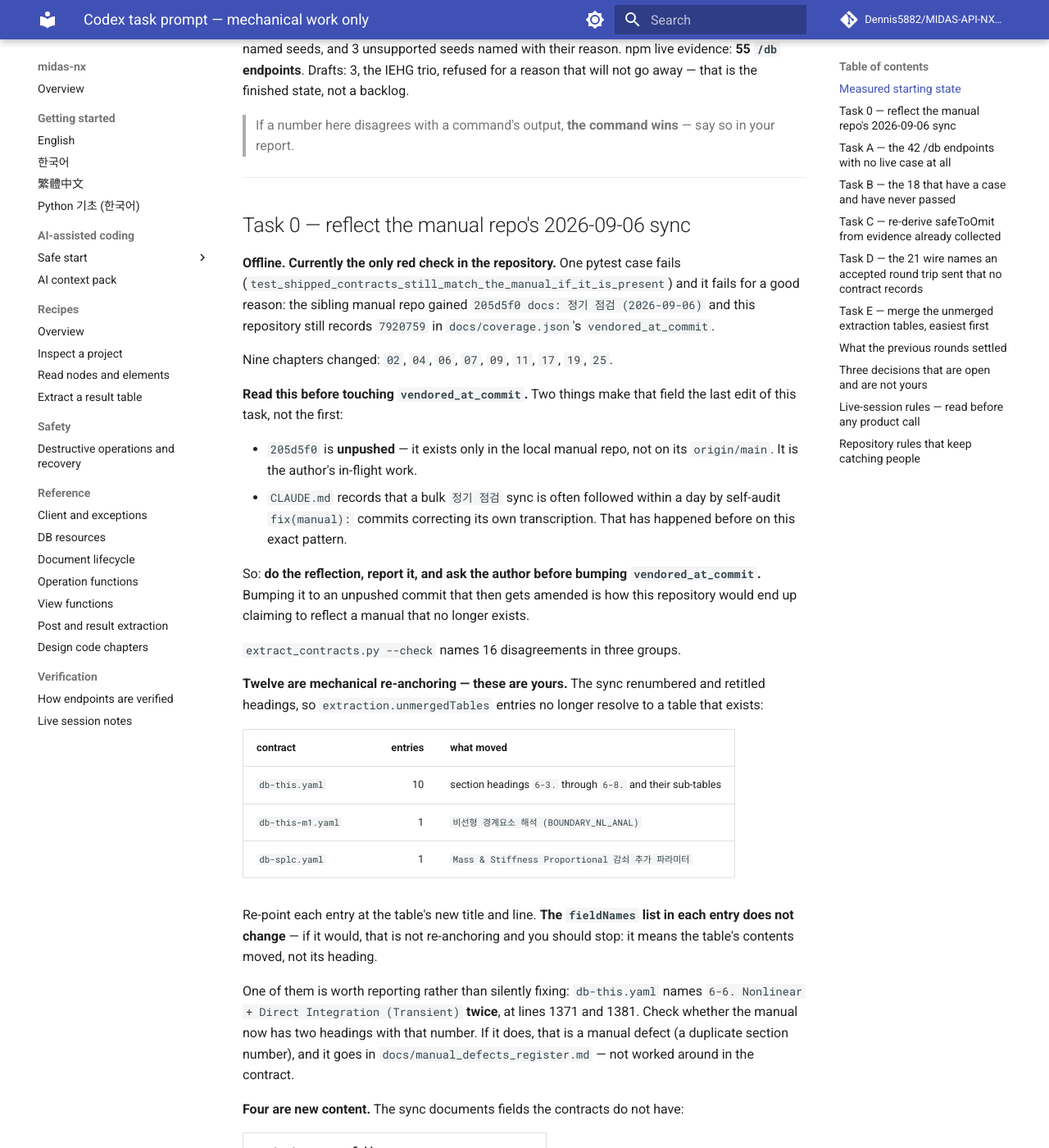
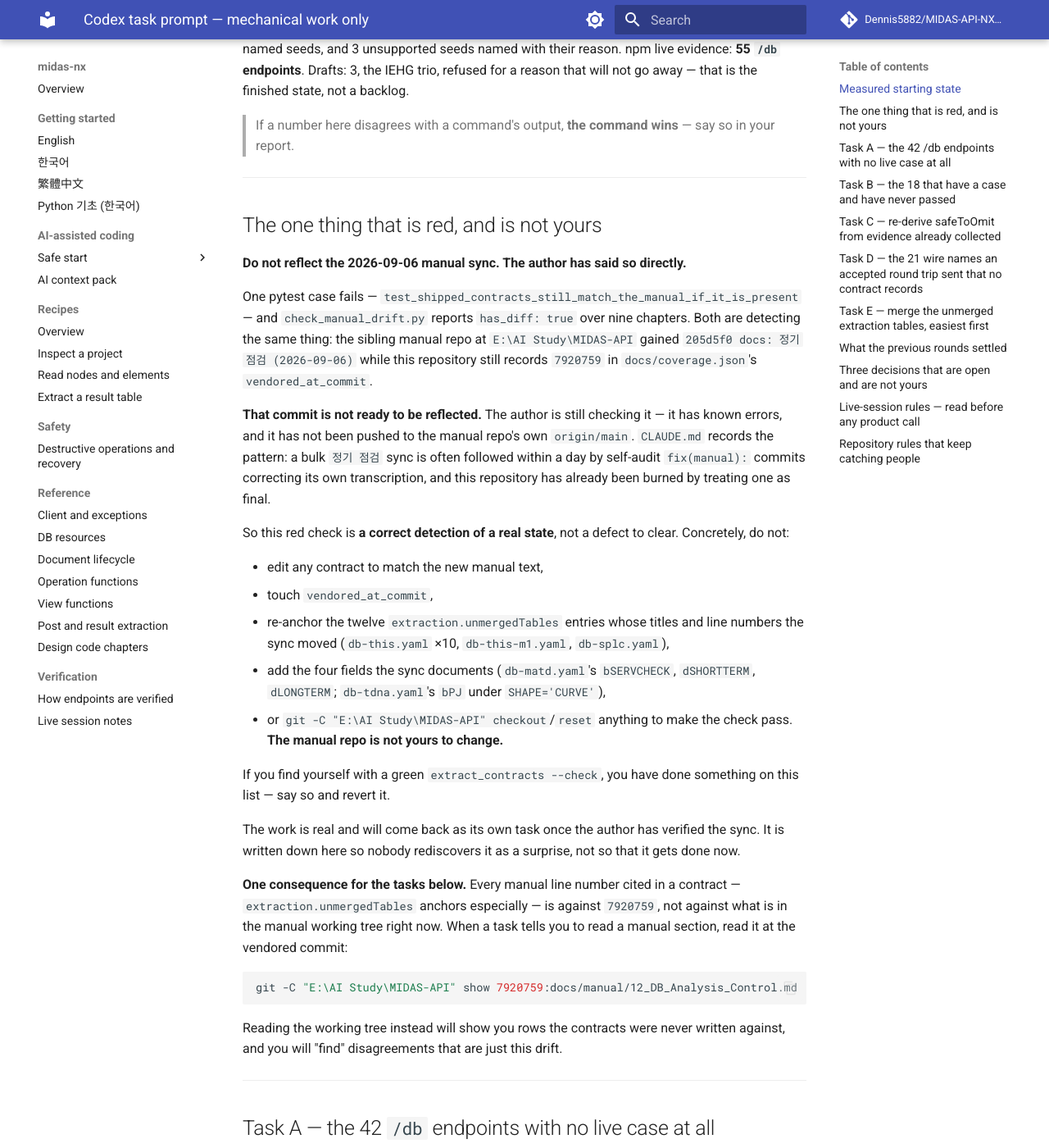
Before and after one commit to Dennis5882/MIDAS-API-NX-SDK, an MkDocs documentation site: the page built from docs/codex_handoff_prompt.md, in a window 1280 px wide and 1400 px high, scrolled down 1029 px. Shown: the whole window at 82% size. Built offline with MkDocs 1.6.1 and Material for MkDocs 9.7.7, drawn with Linux system fonts in a browser that asks for light colours; comment, search, counter and statistics services are not loaded; some of the changed text lies outside the part shown.

Commit message:
docs(codex): the manual sync is not ready, so make it a prohibition
The author is still checking the sibling repo's 2026-09-06 정기 점검 commit -
it has known errors and is not pushed - so nothing here moves toward it.

The failing test and has_diff: true are a correct detection of that state,
which is exactly the shape a mechanical worker clears without asking. So the
task is replaced by a named list of what not to do, including the two moves
that would look like progress: re-anchoring the twelve unmergedTables entries
whose titles the sync moved, and checking out the manual repo to make the
check pass. A green extract_contracts --check is now stated as the symptom of
having done one of them.

It also carries a consequence the tasks that remain do depend on: every manual
line number in a contract anchors at 7920759, so a section has to be read at
that commit rather than in the working tree, or the reader finds disagreements
that are only this drift.

Co-Authored-By: Claude Opus 5 <noreply@anthropic.com>

````diff
--- a/docs/codex_handoff_prompt.md
+++ b/docs/codex_handoff_prompt.md
@@ -10,9 +10,8 @@ Claude's. Bounded, verifiable, repeatable work is yours. Every task below has a
 measured starting number you can check your run against. A task that turns out
 to need a judgment call is one to **stop and report**, not to decide.
 
-**Start at Task 0.** It is new, it is the only thing currently red, and it is
-the reason the numbers below moved. After it: Task A if a product session is
-available, Task C if not.
+**Read "The one thing that is red, and is not yours" before anything else.**
+Then: Task A if a product session is available, Task C if not.
 
 ---
 
@@ -22,15 +21,15 @@ Run these first and confirm you see the same numbers. **If any differ, say so
 before starting** — it means something moved under you.
 
 ```bash
-python -m pytest -q                       # 1023 passed, 1 FAILED (see Task 0)
+python -m pytest -q                       # 1023 passed, 1 FAILED - EXPECTED
 ruff check src tests scripts && mypy      # clean
 python scripts/validate_contracts.py      # OK; 381 endpoints, 4956 fields,
                                           # 119 proven safe, 8 unsafe,
                                           # 0 unresolved manual contradictions
 python scripts/check_manual_drift.py --manual-api-repo "E:\AI Study\MIDAS-API"
-                                          # has_diff: TRUE, 9 chapters (Task 0)
+                                          # has_diff: TRUE, 9 chapters - EXPECTED
 MSYS_NO_PATHCONV=1 python scripts/extract_contracts.py \
-  --manual-api-repo "E:\AI Study\MIDAS-API" --check    # 16 disagreements (Task 0)
+  --manual-api-repo "E:\AI Study\MIDAS-API" --check    # 16 disagreements - EXPECTED
 python scripts/info_baseline.py --against-contracts --check   # OK
 python scripts/info_baseline.py --divergence --check          # OK
 python scripts/report_dropped_manual_rows.py \
@@ -55,69 +54,54 @@ the finished state, not a backlog.
 
 ---
 
-## Task 0 — reflect the manual repo's 2026-09-06 sync
+## The one thing that is red, and is not yours
 
-**Offline. Currently the only red check in the repository.** One pytest case
-fails (`test_shipped_contracts_still_match_the_manual_if_it_is_present`) and it
-fails for a good reason: the sibling manual repo gained
-`205d5f0 docs: 정기 점검 (2026-09-06)` and this repository still records
-`7920759` in `docs/coverage.json`'s `vendored_at_commit`.
+**Do not reflect the 2026-09-06 manual sync. The author has said so directly.**
 
-Nine chapters changed: `02`, `04`, `06`, `07`, `09`, `11`, `17`, `19`, `25`.
+One pytest case fails —
+`test_shipped_contracts_still_match_the_manual_if_it_is_present` — and
+`check_manual_drift.py` reports `has_diff: true` over nine chapters. Both are
+detecting the same thing: the sibling manual repo at `E:\AI Study\MIDAS-API`
+gained `205d5f0 docs: 정기 점검 (2026-09-06)` while this repository still
+records `7920759` in `docs/coverage.json`'s `vendored_at_commit`.
 
-**Read this before touching `vendored_at_commit`.** Two things make that field
-the last edit of this task, not the first:
+**That commit is not ready to be reflected.** The author is still checking it —
+it has known errors, and it has not been pushed to the manual repo's own
+`origin/main`. `CLAUDE.md` records the pattern: a bulk `정기 점검` sync is
+often followed within a day by self-audit `fix(manual):` commits correcting its
+own transcription, and this repository has already been burned by treating one
+as final.
 
-- `205d5f0` is **unpushed** — it exists only in the local manual repo, not on
-  its `origin/main`. It is the author's in-flight work.
-- `CLAUDE.md` records that a bulk `정기 점검` sync is often followed within a
-  day by self-audit `fix(manual):` commits correcting its own transcription.
-  That has happened before on this exact pattern.
+So this red check is **a correct detection of a real state**, not a defect to
+clear. Concretely, do not:
 
-So: **do the reflection, report it, and ask the author before bumping
-`vendored_at_commit`.** Bumping it to an unpushed commit that then gets amended
-is how this repository would end up claiming to reflect a manual that no longer
-exists.
+- edit any contract to match the new manual text,
+- touch `vendored_at_commit`,
+- re-anchor the twelve `extraction.unmergedTables` entries whose titles and line
+  numbers the sync moved (`db-this.yaml` ×10, `db-this-m1.yaml`, `db-splc.yaml`),
+- add the four fields the sync documents (`db-matd.yaml`'s `bSERVCHECK`,
+  `dSHORTTERM`, `dLONGTERM`; `db-tdna.yaml`'s `bPJ` under `SHAPE='CURVE'`),
+- or `git -C "E:\AI Study\MIDAS-API" checkout`/`reset` anything to make the
+  check pass. **The manual repo is not yours to change.**
 
-`extract_contracts.py --check` names 16 disagreements in three groups.
+If you find yourself with a green `extract_contracts --check`, you have done
+something on this list — say so and revert it.
 
-**Twelve are mechanical re-anchoring — these are yours.** The sync renumbered
-and retitled headings, so `extraction.unmergedTables` entries no longer resolve
-to a table that exists:
+The work is real and will come back as its own task once the author has
+verified the sync. It is written down here so nobody rediscovers it as a
+surprise, not so that it gets done now.
 
-| contract | entries | what moved |
-| --- | ---: | --- |
-| `db-this.yaml` | 10 | section headings `6-3.` through `6-8.` and their sub-tables |
-| `db-this-m1.yaml` | 1 | `비선형 경계요소 해석 (BOUNDARY_NL_ANAL)` |
-| `db-splc.yaml` | 1 | `Mass & Stiffness Proportional 감쇠 추가 파라미터` |
+**One consequence for the tasks below.** Every manual line number cited in a
+contract — `extraction.unmergedTables` anchors especially — is against
+`7920759`, not against what is in the manual working tree right now. When a
+task tells you to read a manual section, read it at the vendored commit:
 
-Re-point each entry at the table's new title and line. **The `fieldNames` list
-in each entry does not change** — if it would, that is not re-anchoring and you
-should stop: it means the table's contents moved, not its heading.
+```bash
+git -C "E:\AI Study\MIDAS-API" show 7920759:docs/manual/12_DB_Analysis_Control.md
+```
 
-One of them is worth reporting rather than silently fixing: `db-this.yaml`
-names `6-6. Nonlinear + Direct Integration (Transient)` **twice**, at lines
-1371 and 1381. Check whether the manual now has two headings with that number.
-If it does, that is a manual defect (a duplicate section number), and it goes
-in `docs/manual_defects_register.md` — not worked around in the contract.
-
-**Four are new content.** The sync documents fields the contracts do not have:
-
-| contract | fields |
-| --- | --- |
-| `db-matd.yaml` | `bSERVCHECK`, `dSHORTTERM`, `dLONGTERM` |
-| `db-tdna.yaml` | `bPJ`, in variant `SHAPE='CURVE'` only |
-
-Transcribe each from the manual's own row: type, `requirement`,
-`documentedOptional`, description. **`safeToOmit` stays `unverified`** — the
-manual saying "Optional" is `documentedOptional` and nothing else; nobody has
-omitted these against a running product. If a row does not state the field's
-type or requiredness outright, **stop and report that row** rather than
-inferring it.
-
-When the contracts are green again, re-run `npm run generate` and review the
-generated diff. Finish with the drift checker reporting `has_diff: false` —
-**after** the author has confirmed the manual commit is final.
+Reading the working tree instead will show you rows the contracts were never
+written against, and you will "find" disagreements that are just this drift.
 
 ---
 
@@ -342,8 +326,9 @@ Task C.
 ## Task E — merge the unmerged extraction tables, easiest first
 
 **Offline. The measurement is done; the merging is not, and most of it is
-Claude's.** Note that Task 0 re-anchors twelve of these entries — **do Task 0
-first**, or you will merge against titles that no longer exist.
+Claude's.** Read each manual section at the vendored commit `7920759`, not in
+the working tree — twelve of these entries anchor at titles and line numbers
+the unreflected 2026-09-06 sync has already moved.
 
 `docs/unmerged_tables_against_info.md` splits the 93 tables (602 field names)
 that 19 contracts declare missing:
@@ -399,9 +384,9 @@ transcription.
 
 ## Three decisions that are open and are not yours
 
-- **Whether the 2026-09-06 manual sync is final.** It is unpushed, and this
-  repository has been burned by a `정기 점검` commit that got corrected the next
-  day. See Task 0.
+- **Whether the 2026-09-06 manual sync is correct.** The author is checking it
+  and has said outright that it still has errors. Until that finishes, nothing
+  in this repository moves toward it — see the red-and-not-yours section.
 - **`/db/SPLC`'s cross-tier id collision.** extras4's Civil-only
   `lcom_seismic_splc` seed creates `/db/SPLC` id 1 and extras5's Civil case owns
   the same id, so the pair answers `Key Already Exist` for a shape both products
````
